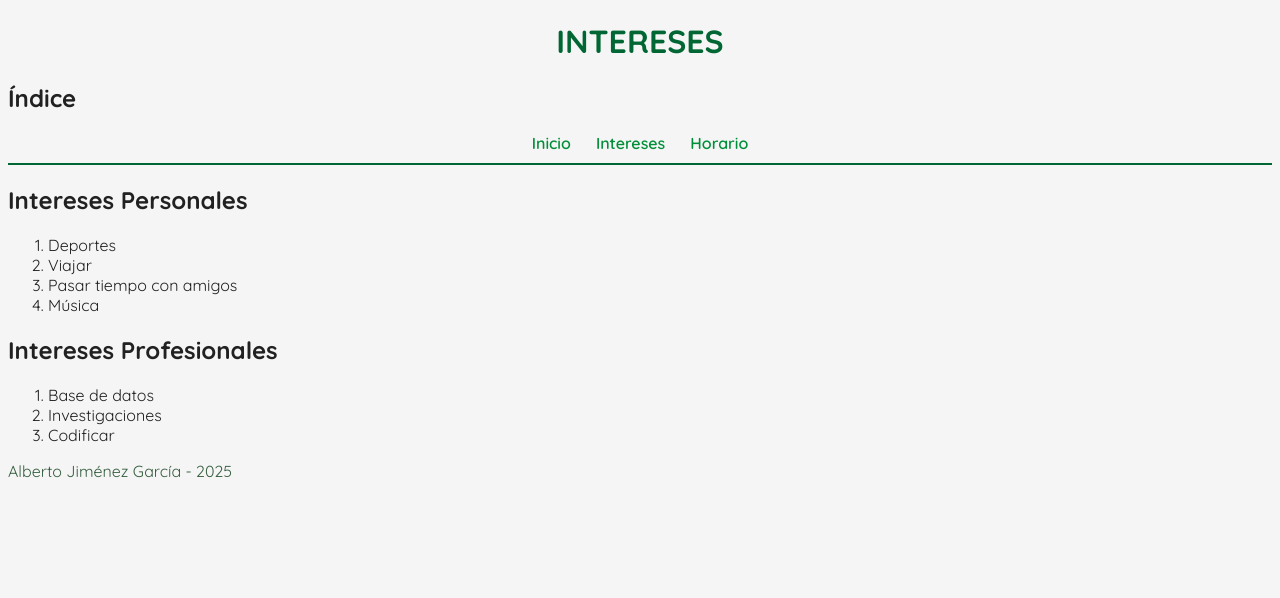
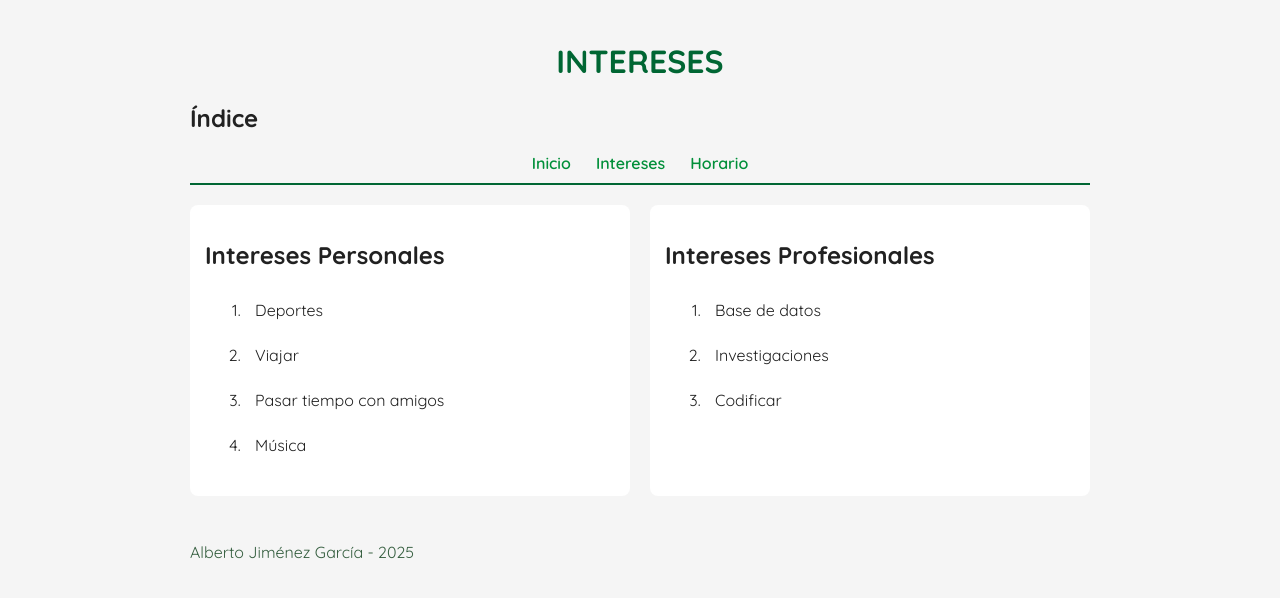
Before and after one commit to Albertojg05/Curriculum_JimenezAlberto, a plain HTML site: page interests.html in a window 1280 px wide. Drawn offline with Linux system fonts and the light colour scheme.

Commit message:
Cambios en el global e Interests
Se movieron muchas cosas del index para el global ya que se tenían que usar para todas las páginas

```diff
--- a/styles/global.css
+++ b/styles/global.css
@@ -48,3 +48,35 @@ nav ul {
     border-bottom: 2px solid var(--highlight);
     padding-bottom: 10px;
 }
+
+body {
+    margin: 0;
+    padding: 20px;
+}
+
+header,
+nav,
+main,
+footer {
+    max-width: 900px;
+    margin: 0 auto;
+}
+
+main section {
+    margin-bottom: 30px;
+    padding: 15px;
+    background-color: var(--bg-sections);
+    border-radius: 8px;
+}
+
+main section ol li {
+    padding: 10px;
+    border-radius: 5px;
+    margin-bottom: 5px;
+}
+
+main section ul li {
+    padding: 10px;
+    border-radius: 5px;
+    margin-bottom: 5px;
+}
--- a/styles/styleInterests.css
+++ b/styles/styleInterests.css
@@ -1,2 +1,19 @@
 @import url(global.css);
 @import url('https://fonts.googleapis.com/css2?family=Quicksand:wght@300..700&display=swap');
+
+header h1 {
+    text-align: center;
+    text-transform: uppercase;
+    color: var(--highlight);
+}
+
+main {
+    display: flex;
+    gap: 20px;
+    flex-wrap: wrap;
+}
+
+main section {
+    flex: 1;
+    min-width: 300px;
+}
--- a/styles/stylesIndex.css
+++ b/styles/stylesIndex.css
@@ -1,22 +1,10 @@
 @import url(global.css);
 @import url('https://fonts.googleapis.com/css2?family=Quicksand:wght@300..700&display=swap');
-
-body {
-    margin: 0;
-    padding: 20px;
-}
-
-header,
-nav,
-main,
-footer {
-    max-width: 900px;
-    margin: 0 auto;
-}
 
 header img {
     display: block;
     margin: auto;
+    margin-bottom: 15px;
     width: 150px;
     height: 150px;
 }
@@ -37,25 +25,6 @@ header li a:hover {
     color: var(--links-color-hover);
 }
 
-main section {
-    margin-bottom: 30px;
-    padding: 15px;
-    background-color: var(--bg-sections);
-    border-radius: 8px;
-}
-
-main section ol li {
-    padding: 10px;
-    border-radius: 5px;
-    margin-bottom: 5px;
-}
-
-main section ul li {
-    padding: 10px;
-    border-radius: 5px;
-    margin-bottom: 5px;
-}
-
 header li a[href^="mailto:"]::before {
     content: "📧 ";
     margin-right: 5px;
```
